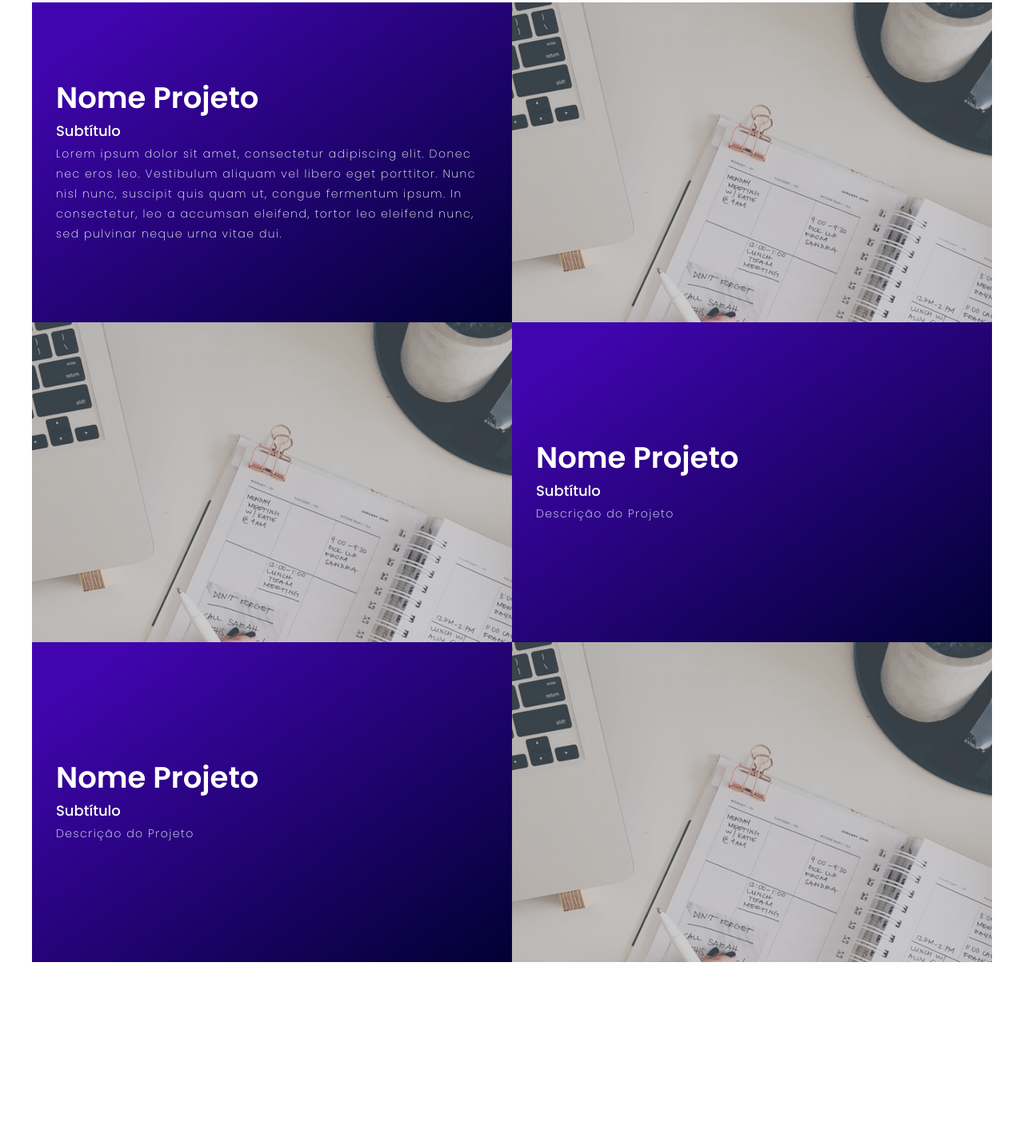
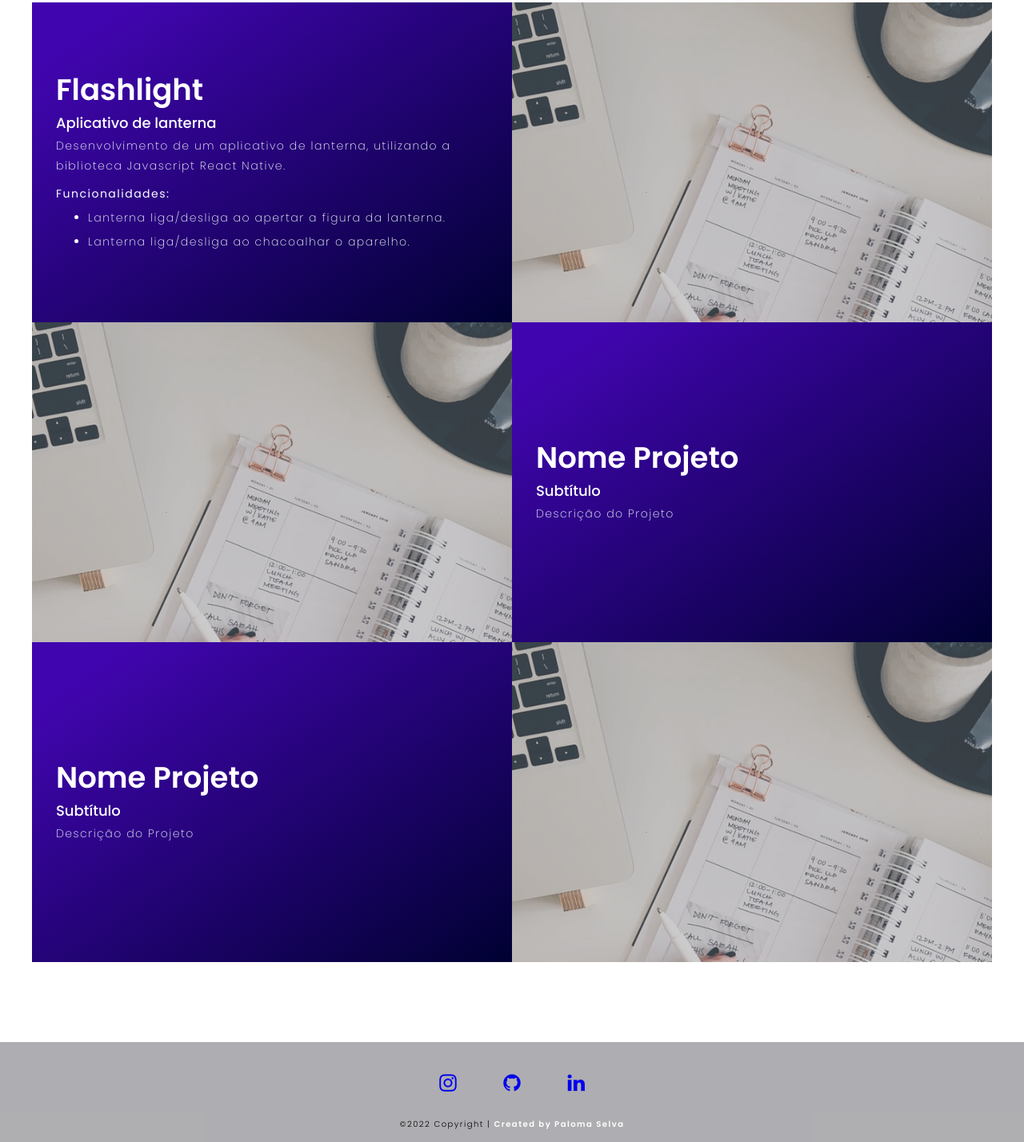
Before and after one commit to PalomaSelva/Portfolio, a plain HTML site: page index.html in a window 1280 px wide. Shown: the part 1153-2581 px from the top of the page at 80% size. Before the commit the page ends 2456 px from the top, so only its background shows below. Drawn offline with Linux system fonts and the light colour scheme.

Commit message:
list-style

```diff
--- a/assets/css/style.css
+++ b/assets/css/style.css
@@ -19,6 +19,9 @@ p{
       line-height: 2.5rem;
       font-weight: 200;
       letter-spacing: .15rem;
+}
+.clear{
+      clear: both;
 }
 /* Seção de apresentação */
 
@@ -215,6 +218,19 @@ p{
       margin-bottom: 10px;
 }
 
+#portfolio li{
+      font-size: 1.4rem;
+      margin-top: 5px;
+      line-height: 2.5rem;
+      font-weight: 200;
+      letter-spacing: .15rem;
+}
+#portfolio .list-style{
+      margin-top: 5px;
+}
+#portfolio .list-title{
+      font-weight: 400;
+}
 
 /* keyframes */
 
@@ -225,7 +241,6 @@ p{
 }
 @keyframes text_reveal_box{
       50%{
-
             width: 100%;
             left:0;
       }
@@ -235,6 +250,49 @@ p{
       }
 }
 
+/* footer */
+#footer{
+      display: flex;
+      flex-direction: column;
+      align-items: center;
+      justify-content: center;
+      position: relative;
+      width: 100%;
+      background-color: #a09fa3d8;
+}
+
+#footer .social-container {
+      text-align: center;
+      display: flex;
+      flex-direction: column;
+      align-items: center;
+
+      padding: 10px;
+      width: 400px;
+}
+
+#footer .social-container .social-icons{
+      list-style: none;
+      width: 100%;
+      margin-right: 40px;
+
+}
+
+#footer .social-container .social-icons li{
+      display: inline-block;
+      padding: 20px 20px 10px 20px;
+      font-size: 2.5rem;
+      margin: 8px;
+
+}
+#footer p{
+      font-size: 1em;
+      font-weight: 300;
+}
+#footer .autor{
+      font-weight: 600;
+      color: white;
+}
 
 /* Media Query */
 
--- a/index.html
+++ b/index.html
@@ -7,6 +7,7 @@
             <title>Portfólio</title>
            <link rel="stylesheet" href="assets/css/reset.css">
            <link rel="stylesheet" href="assets/css/style.css">
+           <link rel="stylesheet" href="https://cdnjs.cloudflare.com/ajax/libs/font-awesome/4.7.0/css/font-awesome.min.css">
       </head>
       <body>
             <section id="presentation">
@@ -28,9 +29,17 @@
                         <div class="all-projects">
                               <div class="project-item">
                                     <div class="project-info">
-                                          <h1>Nome Projeto</h1>
-                                          <h2>Subtítulo</h2>
-                                          <p>Lorem ipsum dolor sit amet, consectetur adipiscing elit. Donec nec eros leo. Vestibulum aliquam vel libero eget porttitor. Nunc nisl nunc, suscipit quis quam ut, congue fermentum ipsum. In consectetur, leo a accumsan eleifend, tortor leo eleifend nunc, sed pulvinar neque urna vitae dui.</p>
+                                          <h1>Flashlight</h1>
+                                          <h2>Aplicativo de lanterna</h2>
+                                          <p>Desenvolvimento de um aplicativo de lanterna, utilizando a biblioteca Javascript React Native.</p>
+                                          <div class="list-style">
+                                                <p><span class="list-title">Funcionalidades:</span></p>
+                                                <ul>
+                                                      <li>Lanterna liga/desliga ao apertar a figura da lanterna.</li>
+                                                      <li>Lanterna liga/desliga ao chacoalhar o aparelho.</li>
+
+                                                </ul>
+                                          </div>
                                     </div>
                                     <div class="project-img">
                                           <img src="assets/img/img-1.png" alt="imagem-projeto">
@@ -59,5 +68,16 @@
                         </div>
                   </div>
             </section>
+            <footer id="footer">
+                  <div class="social-container">
+                        <ul class="social-icons">
+                              <li><a href="https://www.instagram.com/paloma_paredes/"><i class="fa fa-instagram"></i></a></li>
+                              <li><a href="https://github.com/PalomaSelva"><i class="fa fa-github"></i></a></li>
+                              <li><a href="https://www.linkedin.com/in/paloma-selva-2003p/"><i class="fa fa-linkedin"></i></a></li>
+                        </ul>
+                        <div class="clear"></div>
+                        <p>&copy;2022 Copyright | <span class="autor">Created by Paloma Selva</span></p>
+                  </div>
+            </footer>
       </body>
 </html>
```
Also changed, not shown: assets/img/laptop.jpg.
